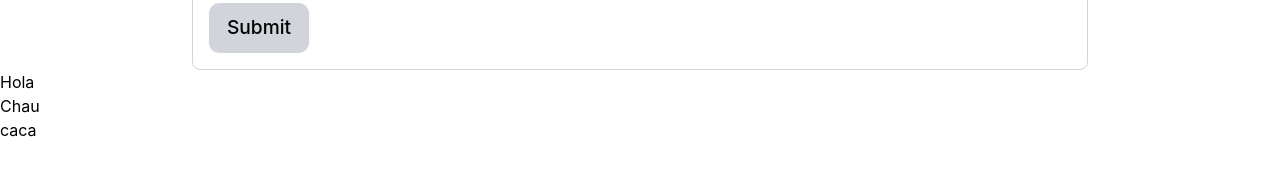
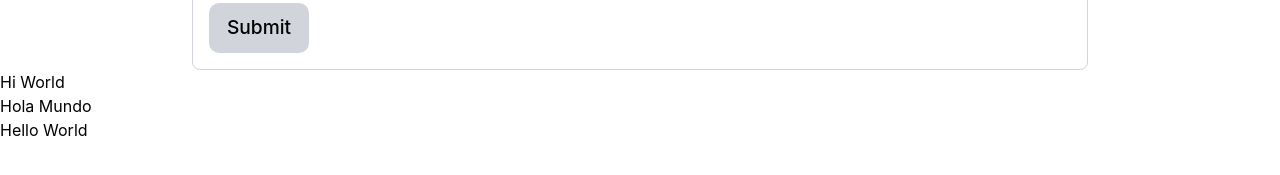
Before and after one commit to matiasdonato/infotendencia, a React (Create React App) app in the folder client/: page /createarticles in a window 1280 px wide. Shown: the part 535-710 px from the top of the page. Built offline with nearby package versions, Linux system fonts and the light colour scheme.

Commit message:
adsense update

```diff
--- a/client/src/App.tsx
+++ b/client/src/App.tsx
@@ -48,7 +48,7 @@ function App() {
             data-full-width-responsive="true"
           ></ins>
           <div>
-            <h1>Hola</h1>
+            <h1>Hi World</h1>
           </div>
           <ins
             className="adsbygoogle"
@@ -59,7 +59,7 @@ function App() {
             data-full-width-responsive="true"
           ></ins>
           <div>
-            <h2>Chau</h2>
+            <h2>Hola Mundo</h2>
           </div>
           <ins
             className="adsbygoogle"
@@ -70,7 +70,7 @@ function App() {
             data-full-width-responsive="true"
           ></ins>
           <div>
-            <h3>caca</h3>
+            <h3>Hello World</h3>
           </div>
 
     </div>
```
